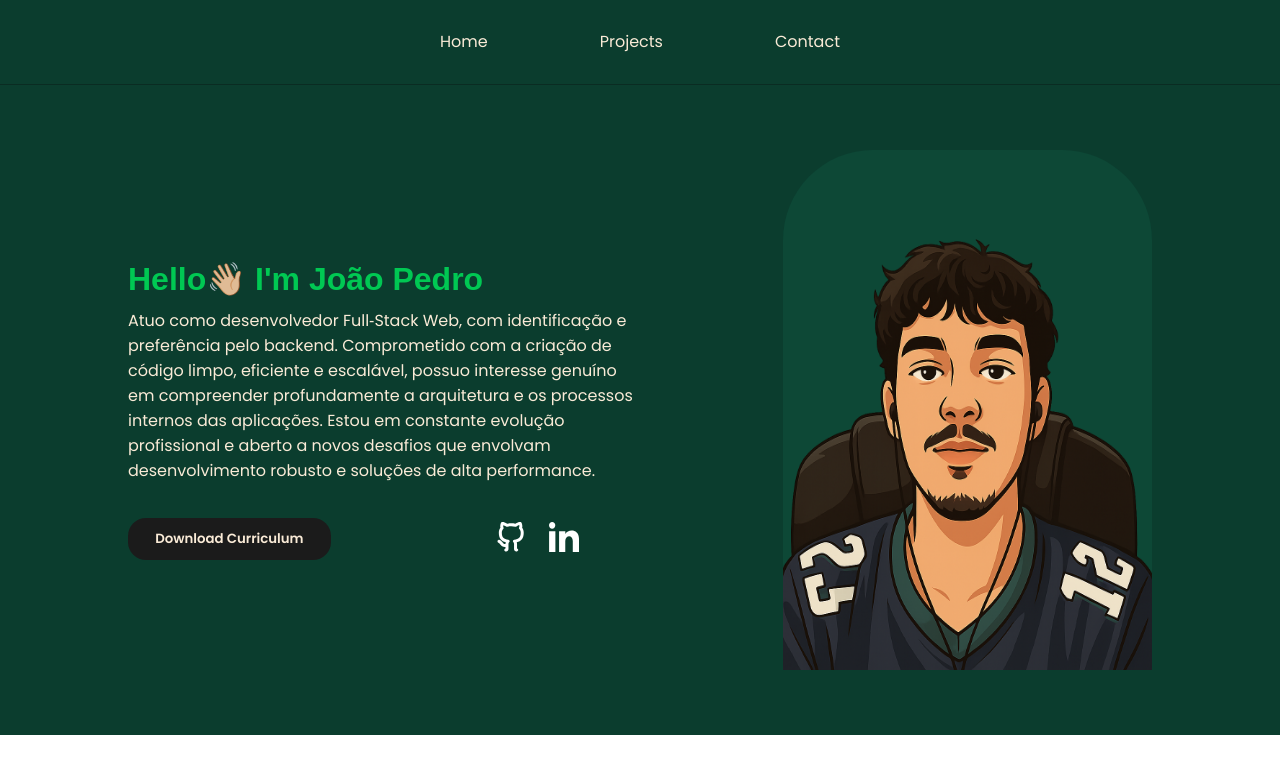
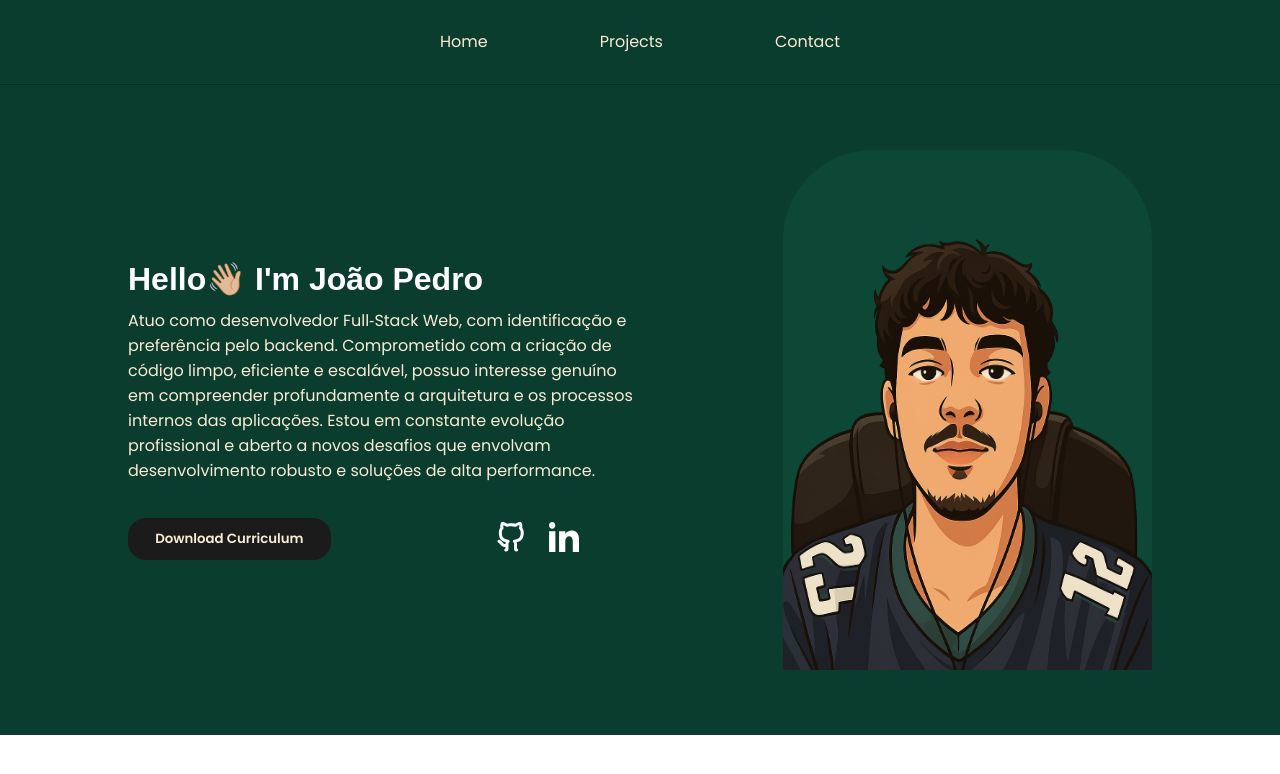
Before and after one commit to jppadilha1/portfolio-jp, a Next.js app: page / in a window 1280 px wide. Shown: the top 774 px of the page. Built offline with nearby package versions, Linux system fonts and the light colour scheme.

Commit message:
style: change `h1` color

```diff
--- a/components/main/main.module.css
+++ b/components/main/main.module.css
@@ -38,7 +38,7 @@
 
 .desc h1 {
   margin-bottom: 10px;
-  color: #00c853;
+  color: #fff;
 }
 
 .desc p {
```
